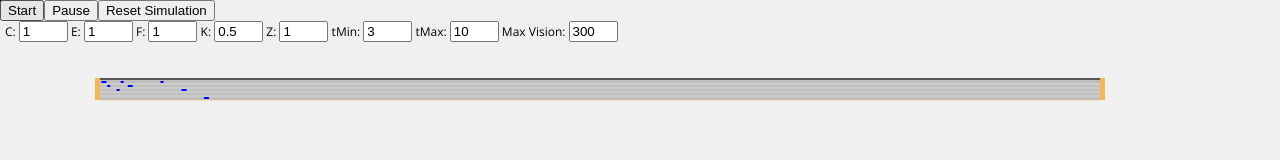
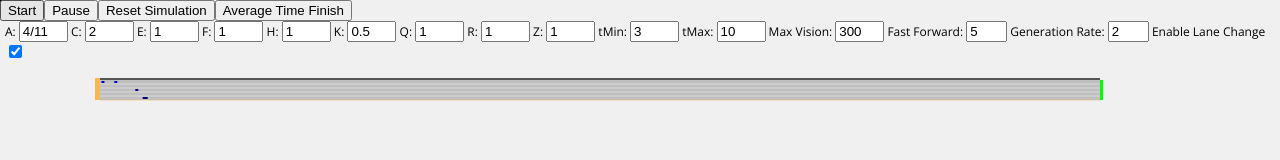
Before and after one commit to justinjuncl/TrafficSimulation, a plain HTML site: page index.html in a window 1280 px wide. Both pictures are taken after a click on the button "Start". Drawn offline with nearby package versions, Linux system fonts and the light colour scheme.

Commit message:
Signal, truck, angle
canvas signal drawing,
truck feature,
angle feature

```diff
--- a/index.html
+++ b/index.html
@@ -26,14 +26,21 @@
     <script src="js/main.js"></script>
 
     <form>
-        C: <input value="1" size="3" onchange="traffic.cValue = this.value">
+        A: <input value="4/11" size="3" onchange="traffic.aValue = this.value">
+        C: <input value="2" size="3" onchange="traffic.cValue = this.value">
         E: <input value="1" size="3" onchange="traffic.eValue = this.value">
         F: <input value="1" size="3" onchange="traffic.fValue = this.value">
+        H: <input value="1" size="3" onchange="traffic.hValue = this.value">
         K: <input value="0.5" size="3" onchange="traffic.kValue = this.value">
+        Q: <input value="1" size="3" onchange="traffic.qValue = this.value">
+        R: <input value="1" size="3" onchange="traffic.rValue = this.value">
         Z: <input value="1" size="3" onchange="traffic.zValue = this.value">
         tMin: <input value="3" size="3" onchange="traffic.tMinValue = this.value">
         tMax: <input value="10" size="3" onchange="traffic.tMaxValue = this.value">
         Max Vision: <input value="300" size="3" onchange="traffic.maxVision = this.value">
+        Fast Forward: <input value="5" size="2" onchange="traffic.fastForward = this.value">
+        Generation Rate: <input value="2" size="2" onchange="traffic.generationRate = this.value">
+        Enable Lane Change <input type="checkbox" checked="checked" size="3" onchange="traffic.enableLaneChange = this.checked">
     </form>
 
 </head>
--- a/js/Canvas.js
+++ b/js/Canvas.js
@@ -10,10 +10,12 @@ Canvas = function ( args ) {
 	this.yellowColor = "#F5B753";
 	this.redColor = "#FF0000";
 	this.blueColor = "#0000FF";
+	this.greenColor = "#00FF00";
 
 	this.outlineWidth = 2;
 	this.inlineWidth = 0.4;
 	this.generatorLength = 5;
+	this.signalLength = 3;
 
 	//-------------------------------------------
 
@@ -21,7 +23,6 @@ Canvas = function ( args ) {
 
 	this.width = args.width;
 	this.height = args.height;
-
 
 	this.canvasBlocks = document.createElement( "canvas" );
 	this.canvasBlocks.width = this.width;
@@ -190,6 +191,8 @@ Canvas.prototype = {
 
 	renderGenerator: function ( generator ) {
 
+		if ( generator.to === undefined ) return;
+
 		var start = generator.position;
 		var end = generator.direction.multiplyScalar( this.generatorLength )
 									.addVector( generator.tangent.multiplyScalar( generator.width + this.outlineWidth ) );
@@ -212,6 +215,14 @@ Canvas.prototype = {
 		for ( var r = 0; r < roads.length; r++ ) {
 
 			this.renderRoad( roads[r] );
+
+		}
+		this.contextBlocks.restore();
+
+		this.contextBlocks.save();
+		for ( var r = 0; r < roads.length; r++ ) {
+
+			this.renderRoadSignal( roads[r] );
 
 		}
 		this.contextBlocks.restore();
@@ -254,6 +265,23 @@ Canvas.prototype = {
 		var end = road.vector.addVector( road.tangent.multiplyScalar( road.width ) );
 
 		this.contextBlocks.fillRect( start.x, start.y, end.x, end.y );
+
+	},
+
+	renderRoadSignal: function ( road ) {
+
+		var start = road.position.addVector( road.vector );
+		var end = road.direction.multiplyScalar( this.signalLength )
+							.addVector( road.tangent.multiplyScalar( road.laneWidth ) );
+
+		for (var i = 0; i < road.laneCount; i++) {
+
+			this.contextBlocks.fillStyle = road.signal[i] ? this.greenColor : this.redColor;
+			this.contextBlocks.fillRect( start.x, start.y, end.x, end.y );
+
+			start.addVector( road.tangent.multiplyScalar( road.laneWidth ) );
+
+		}
 
 	},
 
@@ -319,7 +347,6 @@ Canvas.prototype = {
 			this.contextVehicles.restore();
 
 		}
-
 
 	},
 
--- a/js/Generator.js
+++ b/js/Generator.js
@@ -9,7 +9,7 @@ Generator = function ( args ) {
 	this.y = args.y;
 
 	this.generationRate = args.generationRate || 1;
-	this.truckRatio = args.truckRatio || 0.25;
+	this.truckRatio = args.truckRatio || 0.1;
 	this.maxVehicles = args.maxVehicles || 50;
 
 	this.carSize = args.carSize || 3;
--- a/js/Road.js
+++ b/js/Road.js
@@ -65,7 +65,15 @@ Road.prototype = {
 
 		} else {
 
-			return this.length - vehicle.maxLocalY;
+			if ( this.signal[vehicle.lane] ) {
+
+				return this.traffic.maxVision;
+
+			} else {
+
+				return this.length - vehicle.maxLocalY;
+
+			}
 
 		}
 
@@ -98,9 +106,32 @@ Road.prototype = {
 
 			var array = this.lane[lane];
 
-			if ( !array[0] ) return this.length - y;
+			if ( array.length === 0 ) {
 
-			if ( y > array[array.length - 1].maxLocalY ) return this.length - y;
+				if ( this.signal[lane] ) {
+
+					return this.traffic.maxVision;
+
+				} else {
+
+					return this.length - y;
+
+				}
+			}
+
+			if ( y >= array[array.length - 1].maxLocalY ) {
+
+				if ( this.signal[lane] ) {
+
+					return this.traffic.maxVision;
+
+				} else {
+
+					return this.length - y;
+
+				}
+
+			}
 
 			if ( y < array[0].localY ) return array[0].localY - y;
 
@@ -109,13 +140,15 @@ Road.prototype = {
 				vehicle = array[i];
 				vehicleFront = array[i + 1];
 
-				if ( vehicle.maxLocalY < y && y < vehicleFront.localY ) {
+				if ( vehicle.maxLocalY < y && y <= vehicleFront.localY ) {
 
 					return vehicleFront.localY - y;
 
 				}
 
 			}
+
+			debug;
 
 		}
 
@@ -182,7 +215,7 @@ Road.prototype = {
 
 			vehicle = array[i];
 
-			if ( vehicle.localY <= y && y <= vehicle.maxLocalY ) {
+			if ( vehicle.localY <= y && y < vehicle.maxLocalY ) {
 
 				return vehicle;
 
@@ -198,7 +231,7 @@ Road.prototype = {
 
 		var array = this.lane[lane];
 
-		if ( !array[0] ) return null;
+		if ( array.length === 0 ) return null;
 
 		if ( y > array[array.length - 1].maxLocalY ) return null;
 
@@ -252,6 +285,14 @@ Road.prototype = {
 
 		this.lane = [];
 
+		this.signal = [];
+
+		for (var i = 0; i < this.laneCount; i++ ) {
+
+			this.signal.push(true);
+
+		}
+
 		for (var i = 0; i < this.laneCount; i++) {
 
 			this.lane.push( [] );
--- a/js/Traffic.js
+++ b/js/Traffic.js
@@ -1,14 +1,22 @@
 
 Traffic = function ( args ) {
 
+	this.aValue = 4 / 11;
 	this.cValue = 2;
 	this.eValue = 1;
 	this.fValue = 1;
+	this.hValue = 1;
 	this.kValue = 0.5;
+	this.qValue = 1;
+	this.rValue = 1;
 	this.zValue = 1;
 	this.tMinValue = 3;
 	this.tMaxValue = 10;
 	this.maxVision = 300;
+
+	this.generationRate = 2;
+
+	this.enableLaneChange = true;
 
 	this.vehicles = [];
 	this.roads = [];
@@ -54,6 +62,11 @@ Traffic.prototype = {
 					traffic.resetSimulation();
 
 					break;
+
+				case "Average Time Finish":
+
+					alert( "Average Time: " + timeFinish[0] +
+					", Total Cars: " + timeFinish[1] );
 
 			}
 
--- a/js/Vehicle.js
+++ b/js/Vehicle.js
@@ -4,17 +4,21 @@ Vehicle = function ( args ) {
 	this.traffic = args.traffic;
 
 	this.isStationary = args.isStationary || false;
+	this.isAlerted = false;
 
 	this.length = args.length || 3;
 	this.width = args.width || 2;
 
+	this.isTruck = this.length > 3;
+
 	this.minDistance = args.minDistance === undefined ? 2 : args.minDistance;
 
 	this.acceleration = 0;
-	this.maxAcceleration = 3;
-	this.minAcceleration = -4;
+	this.maxAcceleration = ( 3 / this.length ) * 3;
+	this.minAcceleration = - ( 3 / this.length ) * 3;
 
 	this.speed = args.speed || 3;
+	this.angle = 0;
 
 	this.safeness = [Date.now() / 1000, Infinity];
 	this.pastSafeness = [this.safeness[0] - 0.5, Infinity];
@@ -34,7 +38,7 @@ Vehicle = function ( args ) {
 	this.partialX = args.partialX === undefined ? 0 : args.partialX;
 	this.localY = args.localY === undefined ? 0: args.localY;
 
-	this.time = 0;
+	this.timeSafeness = 0;
 	this.totalTime = 0;
 
 	this.setLocation( this.location, this.lane, this.localY );
@@ -105,11 +109,9 @@ Vehicle.prototype = {
 
 	get delta () {
 
-		var futureFrontVehicle = this.futureFrontVehicle;
+		if ( this.isAlerted && this.futureFrontVehicle ) {
 
-		if ( futureFrontVehicle ) {
-
-			return futureFrontVehicle.localY - this.maxLocalY;
+			return this.futureFrontVehicle.localY - this.maxLocalY;
 
 		} else {
 
@@ -127,13 +129,35 @@ Vehicle.prototype = {
 
 	deltaSide: function ( i ) {
 
-		return this.location.deltaAtLocation( this.lane + i, this.localY + this.length );
+		if ( i === 0 ) {
+
+			return this.delta;
+
+		} else {
+
+			return this.location.deltaAtLocation( this.lane + i, this.localY + this.length );
+
+		}
 
 	},
 
 	gammaSide: function ( i ) {
 
-		return this.location.gammaAtLocation( this.lane + i, this.localY);
+		if ( i === 0 ) {
+
+			return this.gamma;
+
+		} else {
+
+			return this.location.gammaAtLocation( this.lane + i, this.localY);
+
+		}
+
+	},
+
+	get vehicleFront () {
+
+		return this.location.vehicleFront( this );
 
 	},
 
@@ -209,9 +233,36 @@ Vehicle.prototype = {
 
 	},
 
+	get angle () {
+
+		if ( this.laneDecision === 0 ) {
+
+			return 0;
+
+		} else {
+
+			//if ( this.traffic.aValue * this.location.laneWidth / this.speed >= 0.7 ) debug;
+			return Math.asin( this.traffic.aValue * this.location.laneWidth / this.speed );
+
+		}
+
+	},
+
 	get speedX () {
 
-		return 1;
+		return Math.sin( this.angle ) * this.speed;
+
+	},
+
+	get speedY () {
+
+		return Math.cos( this.angle ) * this.speed;
+
+	},
+
+	get maxSpeed () {
+
+		return ( 3 / this.length ) * this.location.maxSpeed;
 
 	},
 
@@ -294,6 +345,7 @@ Vehicle.prototype = {
 
 			case "Generator":
 
+				if ( this.location.type === "Road") this.removeLocation();
 				this.removeVehicle();
 
 				break;
@@ -310,7 +362,6 @@ Vehicle.prototype = {
 
 		if ( this.location.type !== "Road" ) return;
 		if ( this.laneDecision === 0 ) return;
-		if ( this.lane + this.laneDecision < 0 || this.lane + this.laneDecision >= this.location.laneCount ) return;
 
 		this.partialX += this.speedX * deltaTime * this.laneDecision;
 
@@ -318,31 +369,47 @@ Vehicle.prototype = {
 
 		if ( vehicleSideBehind ) {
 
-			if ( !vehicleSideBehind.futureFrontVehicle )
+			if ( !vehicleSideBehind.isAlerted ) {
 
+				vehicleSideBehind.isAlerted = true;
 				vehicleSideBehind.futureFrontVehicle = this;
+
+				this.futureBehindVehicle = vehicleSideBehind;
+				this.futureFrontVehicle = vehicleSideBehind.vehicleFront;
+
+			}
 
 		}
 
 		if ( this.partialX >= this.location.laneWidth ) {
 
-			this.partialX -= this.location.laneWidth;
+			this.partialX = 0;
 			this.setLocation( this.location, this.lane + this.laneDecision, this.localY );
 
-			if ( this.location.vehicleBehind( this ) ) {
+			var vehicleBehind = this.location.vehicleBehind( this );
 
-				this.location.vehicleBehind( this ).futureFrontVehicle = null;
+			if ( vehicleBehind ) {
+
+				vehicleBehind.isAlerted = false;
+				vehicleBehind.futureFrontVehicle = null;
+				this.futureBehindVehicle = null;
+				this.futureFrontVehicle = null;
 
 			}
 
 		} else if ( this.partialX <= -this.location.laneWidth ) {
 
-			this.partialX += this.location.laneWidth;
+			this.partialX = 0;
 			this.setLocation( this.location, this.lane + this.laneDecision, this.localY );
 
-			if ( this.location.vehicleBehind( this ) ) {
+			var vehicleBehind = this.location.vehicleBehind( this );
 
-				this.location.vehicleBehind( this ).futureFrontVehicle = null;
+			if ( vehicleBehind ) {
+
+				vehicleBehind.isAlerted = false;
+				vehicleBehind.futureFrontVehicle = null;
+				this.futureBehindVehicle = null;
+				this.futureFrontVehicle = null;
 
 			}
 
@@ -353,9 +420,9 @@ Vehicle.prototype = {
 
 	},
 
-	attractivenessLaneDecision: function ( i, deltaTime ) {
+	attractivenessLaneDecision: function ( i ) {
 
-		if ( this.lane + i < 0 || this.lane + i >= this.location.laneCount ) {
+		if ( this.lane + i < 0 || this.lane + i >= this.location.laneCount || ( this.deltaSide( i ) === 0 ) ) {
 
 			return -1;
 
@@ -363,11 +430,21 @@ Vehicle.prototype = {
 
 			var deltaSide = this.deltaSide( i );
 			var vehicleSideFront = this.location.vehicleFrontLocation( this.lane + i, this.localY);
-			var sideFrontSpeed = ( vehicleSideFront ) ? vehicleSideFront.speed : 0;
+			var sF = ( vehicleSideFront ) ? vehicleSideFront.speed : 0;
+			var sM = this.maxSpeed;
 
-			var sM = this.location.maxSpeed;
+			var truckState = this.isTruck ? 0 :
+							( vehicleSideFront ?
+								( vehicleSideFront.isTruck ? 1 : 0 ) :
+								0 );
 
-			return sM * deltaSide - sideFrontSpeed * deltaTime;
+			var pLane;
+
+			pLane = 1 - ( sF / sM ) * Math.pow( this.delta / deltaSide , this.traffic.hValue );
+			pLane = Math.pow( pLane, this.traffic.qValue + this.traffic.rValue * truckState );
+
+			if (isNaN(pLane)) debug;
+			return pLane;
 
 		}
 
@@ -417,10 +494,12 @@ Vehicle.prototype = {
 
 		if ( this.junctionDecision === 0 ) {
 
-			var a = [this.attractivenessLaneDecision( -1, deltaTime ), this.attractivenessLaneDecision( 0, deltaTime ), this.attractivenessLaneDecision( 1, deltaTime )];
+			var a = [this.attractivenessLaneDecision( -1 ), this.attractivenessLaneDecision( 0 ), this.attractivenessLaneDecision( 1 )];
 
 			// wLDI - wantedLaneDecisionIndex = wantedLaneDecision + 1
 			var wLDI = a.indexOf(Math.max.apply(null, a));
+
+			if (wLDI === -1) debug;
 
 			if ( a[wLDI] === a[1] ) {
 
@@ -442,12 +521,11 @@ Vehicle.prototype = {
 
 			if ( this.junctionDecision === 0) {
 
-				if ( this.location.vehicleFront( this ) ) {
+				if ( this.vehicleFront || this.futureFrontVehicle ) {
 
-					var sF = this.location.vehicleFront( this ).speed;
-					var sM = this.location.maxSpeed;
+					pLane = this.attractivenessLaneDecision( this.wantedLaneDecision );
 
-					pLane = 1 - ( sF / sM ) * ( this.delta / this.deltaSide( this.wantedLaneDecision ) );
+				if (isNaN(pLane)) debug;
 
 				} else {
 
@@ -460,12 +538,17 @@ Vehicle.prototype = {
 			} else {
 
 				var l = this.location.length;
+
 				var n = ( this.wantedLaneDecision > 0 ) ? this.location.laneCount - 1 - this.lane : this.lane;
 				//var d = this.location.length - this.maxLocalY;
 
-				pLane = ( ( this.maxlocalY ) / l ) ^ ( 1 / n );
+				if ( n === 0 ) n = 1;
 
-				this.timeLaneChange = this.traffic.tMinValue / ( ( 1 - pLane ) ^ this.traffic.zValue);
+				pLane = Math.pow( this.maxLocalY / l, 1 / n );
+
+				if (isNaN(pLane)) debug;
+
+				this.timeLaneChange = this.traffic.tMinValue / Math.pow( 1 - pLane, this.traffic.zValue);
 
 			}
 
@@ -506,15 +589,18 @@ Vehicle.prototype = {
 
 	get safetyDistance () {
 
-		return this.speed * this.speed * 81 / 625;
+		var sl = this.speed * this.speed * 81 / 625;
+
+		return ( this.length / 3 ) * sl;
 
 	},
 
 	updateSpeed: function ( deltaTime ) {
 
 		var s = this.speed;
-		var sF = ( this.location.vehicleFront( this ) ) ? this.location.vehicleFront( this ).speed : 0;
-		var sM = this.location.maxSpeed;
+		var sF = ( this.vehicleFront ) ? this.vehicleFront.speed : 0;
+		var sF = ( this.futureFrontVehicle ) ? this.futureFrontVehicle.speed : 0;
+		var sM = this.maxSpeed;
 
 		//---------------------------------------
 		// Calculating safenessValue
@@ -541,7 +627,7 @@ Vehicle.prototype = {
 
 		if ( s < sM - this.traffic.eValue ) {
 
-			newAcceleration = this.maxAcceleration * ( ( 1 - s / sM ) ^ this.traffic.fValue );
+			newAcceleration = this.maxAcceleration * Math.pow( 1 - s / sM, this.traffic.fValue );
 
 		} else if ( sM - this.traffic.eValue <= s && s <= sM + this.traffic.eValue ) {
 
@@ -572,7 +658,7 @@ Vehicle.prototype = {
 
 		var p = this.pLane;
 		var a = ( probability(p) ) ? 1 : 0;
-		var laneAcceleration = a * ( p ^ this.traffic.cValue ) * s;
+		var laneAcceleration = a * Math.pow( p, this.traffic.cValue ) * s;
 
 		//---------------------------------------
 
@@ -594,9 +680,11 @@ Vehicle.prototype = {
 		this.speed = newSpeed;
 		this.acceleration = ( newSpeed - s ) / deltaTime;
 
-		if ( this.time >= 0.5 ) {
+		this.timeSafeness += deltaTime;
 
-			this.time -= 0.5;
+		if ( this.timeSafeness >= 0.5 ) {
+
+			this.timeSafeness -= 0.5;
 			this.veryPastSafeness = this.pastSafeness;
 			this.pastSafeness = this.safeness;
 			this.safeness = newSafeness;
@@ -611,19 +699,20 @@ Vehicle.prototype = {
 
 			case "Road":
 
-				var newLocalY = this.localY + this.speed * deltaTime;
+				var newLocalY = this.localY + this.speedY * deltaTime;
 				var diff = newLocalY - this.location.length;
 
 				if ( diff < 0 ) {
-
-					//this.setLocation( this.location, this.lane, newLocalY );
 
 					this.localY = newLocalY;
 
 				} else {
 
-					this.removeLocation();
 					this.setLocation( this.locationTo, this.lane, diff );
+
+					if (this.futureBehindVehicle) this.futureBehindVehicle.futureFrontVehicle = null;
+
+					timeFinish[0] = ( this.totalTime + timeFinish[0] * timeFinish[1] ) / ++timeFinish[1];
 
 				}
 
@@ -639,14 +728,16 @@ Vehicle.prototype = {
 
 	update: function ( deltaTime ) {
 
-		if (this.isStationary) return;
+		if ( this.isStationary ) return;
 
-		this.updateLaneDecision( deltaTime );
-		this.updateLane( deltaTime );
-		this.updateSpeed( deltaTime );
-		this.updateLocation( deltaTime );
+		if ( this.traffic.enableLaneChange && this.localY > 300 ) {
+		this.updateLaneDecision( deltaTime );	// Update Lane Decision
+		this.updateLane( deltaTime );			// Update Lane
+		}
 
-		this.time += deltaTime;
+		this.updateSpeed( deltaTime );			// Update Speed
+		this.updateLocation( deltaTime );		// Update Location
+
 		this.totalTime += deltaTime;
 
 	},
--- a/js/main.js
+++ b/js/main.js
@@ -2,6 +2,8 @@ var traffic, canvas,
 	generator1, generator2,
 	road1,
 	button1, button2;
+
+var timeFinish = [0, 0];
 
 function init() {
 
@@ -15,8 +17,8 @@ function init() {
 	generator1 = traffic.generator({
 		x: 100,
 		y: 100,
-		maxVehicles: 20,
-		generationRate: 1
+		maxVehicles: Infinity,
+		generationRate: traffic.generationRate
 	});
 
 	generator2 = traffic.generator({
@@ -49,6 +51,11 @@ function init() {
 		id: "ResetSimButton",
 	});
 
+	button3 = traffic.button({
+		label: "Average Time Finish",
+		id: "AveTimeFinButton",
+	});
+
 }
 
 init();
```
